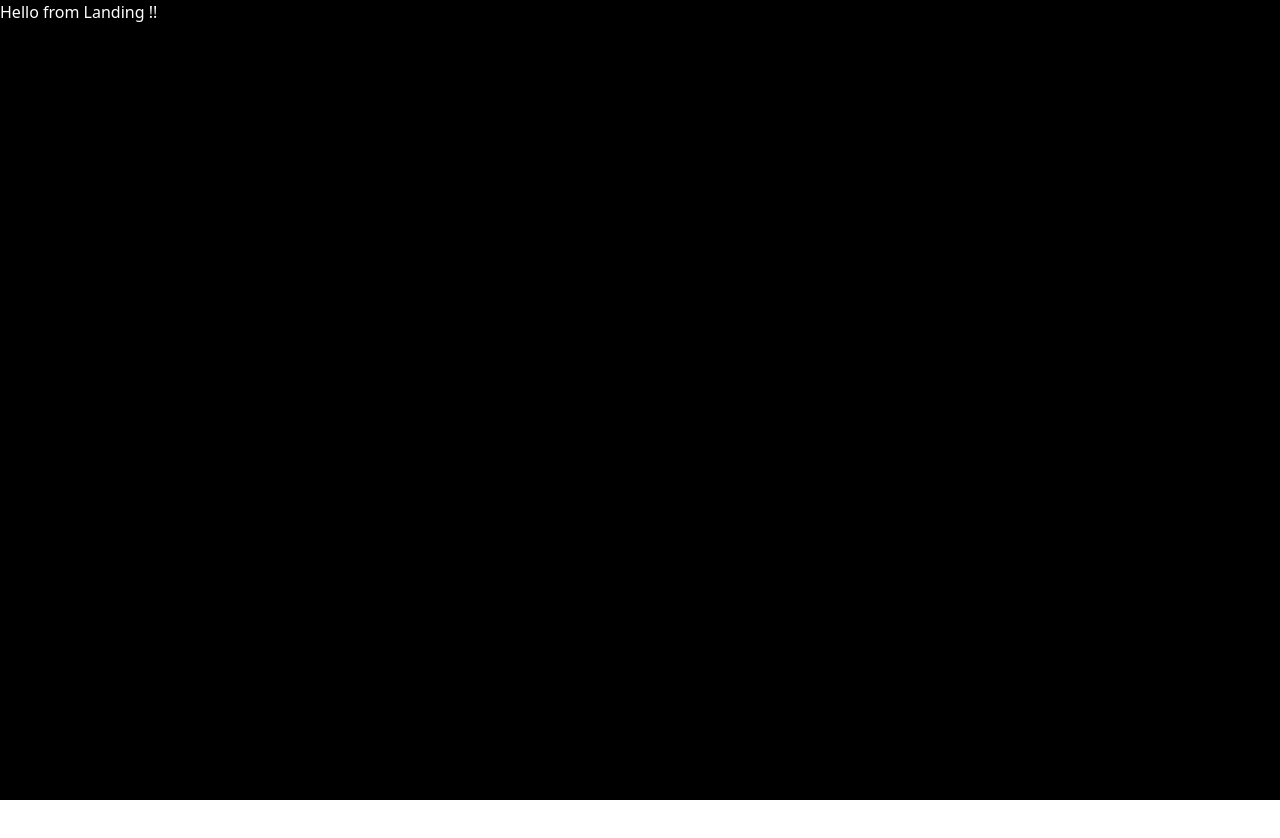
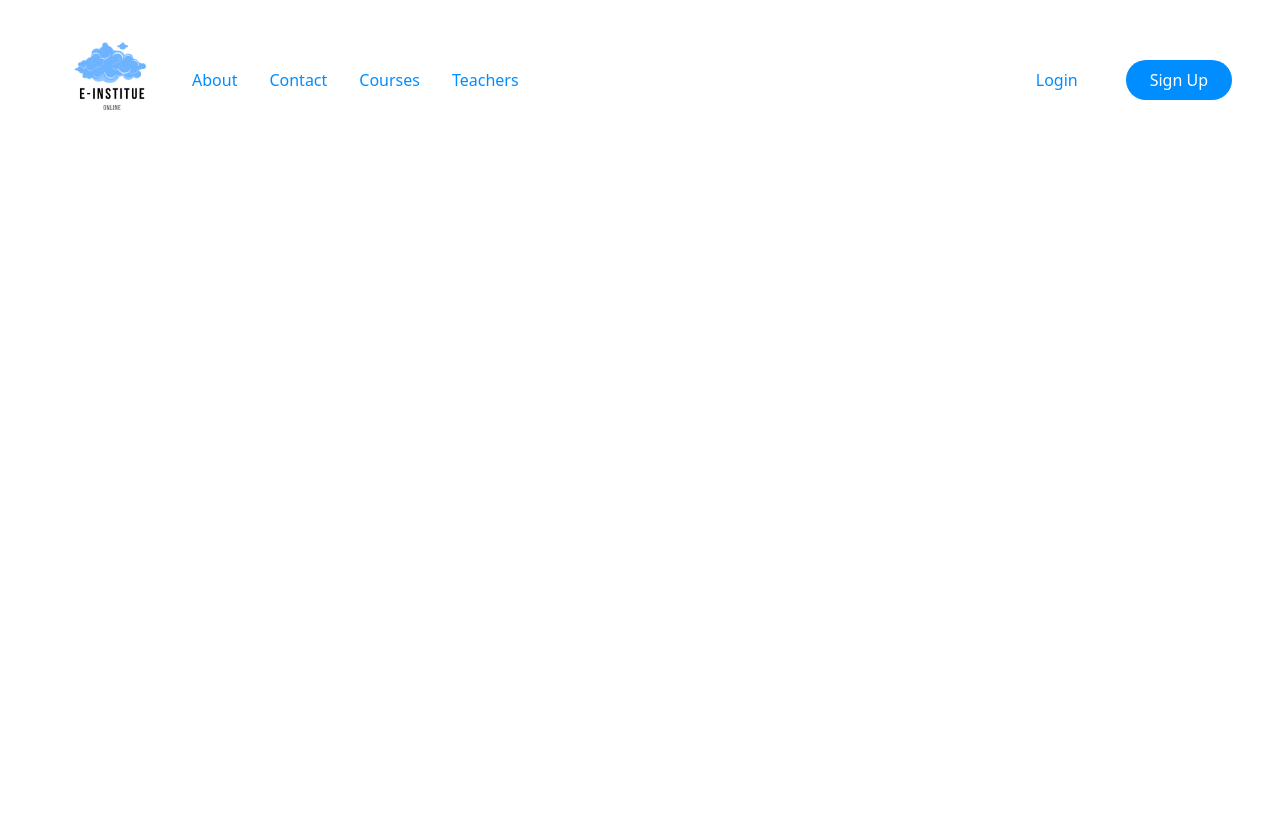
Before and after one commit to ShenalVimukthi/student-management-system, a React (Vite) app: page / in a window 1280 px wide. Shown: the top 838 px of the page. Before the commit the page ends 800 px from the top, so only its background shows below. Built offline with nearby package versions, Linux system fonts and the light colour scheme.

Commit message:
Created NavBar and some add it's contents also creted images folder inside assets folder and also make responsive changes to the Landing and NavBar aswell

```diff
--- a/src/components/Landing.jsx
+++ b/src/components/Landing.jsx
@@ -1,9 +1,9 @@
+import NavBar from "./NavBar";
+
 const Landing =()=>{
     return(
-        <div className="bg-black min-h-screen">
-                <h1 className="text-white">
-                    Hello from Landing !!
-                </h1>
+        <div className="bg-white min-h-[900px] max-w-[1440px] w-full flex items-center justify-center mx-auto px-4 sm:px-6 lg:px-8">
+              <NavBar/>
         </div>
     )
 }
--- /dev/null
+++ b/src/components/NavBar.jsx
@@ -0,0 +1,38 @@
+import logo from '../assets/images/logo.png';
+
+const NavBar = () => {
+  return (
+    <div className="w-full min-h-[100px] bg-transparent fixed top-0 left-0 right-0 z-10 px-4 sm:px-6 lg:px-8 flex items-center justify-between">
+      {/* Brand/Logo placeholder */}
+      <div className="flex-shrink-0">
+        <img src={logo} className='w-10 sm:w-12 md:w-40 h-auto object-contain'/>
+      </div>
+      {/* Navigation links */}
+      <div className="flex-grow flex justify-start">
+        <ul className="hidden sm:flex space-x-4 sm:space-x-6 md:space-x-8 text-[#008DFF] items-center">
+          <li className="hover:text-[#0077cc] transition-colors hover:cursor-pointer">About</li>
+          <li className="hover:text-[#0077cc] transition-colors hover:cursor-pointer">Contact</li>
+          <li className="hover:text-[#0077cc] transition-colors hover:cursor-pointer">Courses</li>
+          <li className="hover:text-[#0077cc] transition-colors hover:cursor-pointer">Teachers</li>
+        </ul>
+      </div>
+      {/* Auth links */}
+      <div className="flex-grow flex justify-end">
+        <ul className="hidden sm:flex space-x-4 sm:space-x-6 md:space-x-8 text-[#008DFF] items-center">
+          <li className="hover:text-[#0077cc] transition-colors">
+            <button className='hover:cursor-pointer'>Login</button>
+          </li>
+          <li>
+            <button className="px-6 py-2 bg-[#008DFF] rounded-[20px] text-white hover:bg-[#0077cc] hover:cursor-pointer transition-colors mx-2 sm:mx-3 md:mx-4">
+              Sign Up
+            </button>
+          </li>
+        </ul>
+      </div>
+      {/* Mobile menu toggle (placeholder for future scalability) */}
+      <button className="sm:hidden text-white text-2xl">☰</button>
+    </div>
+  );
+};
+
+export default NavBar;
```
Also changed, not shown: src/assets/images/logo.png (added).
